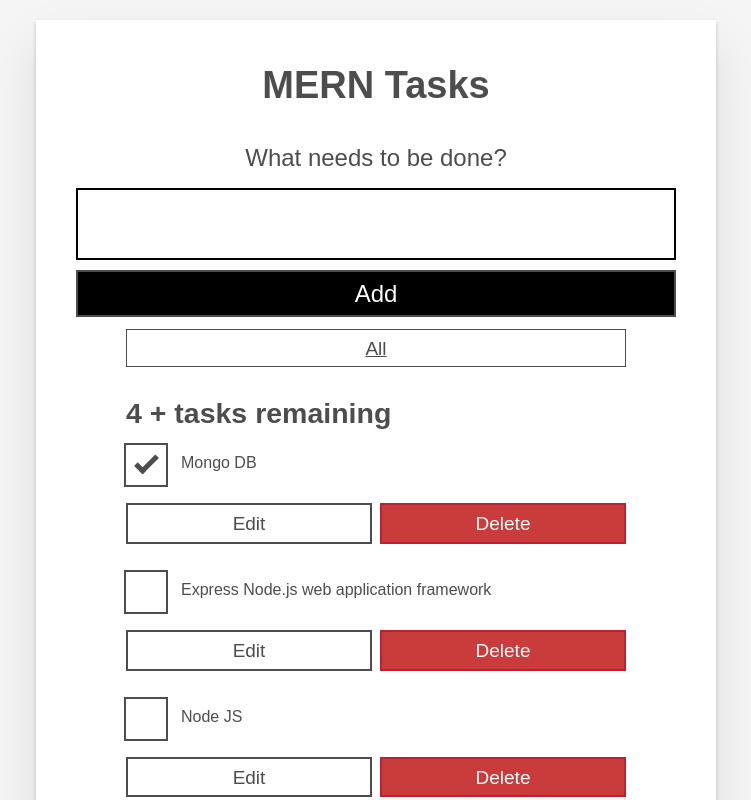
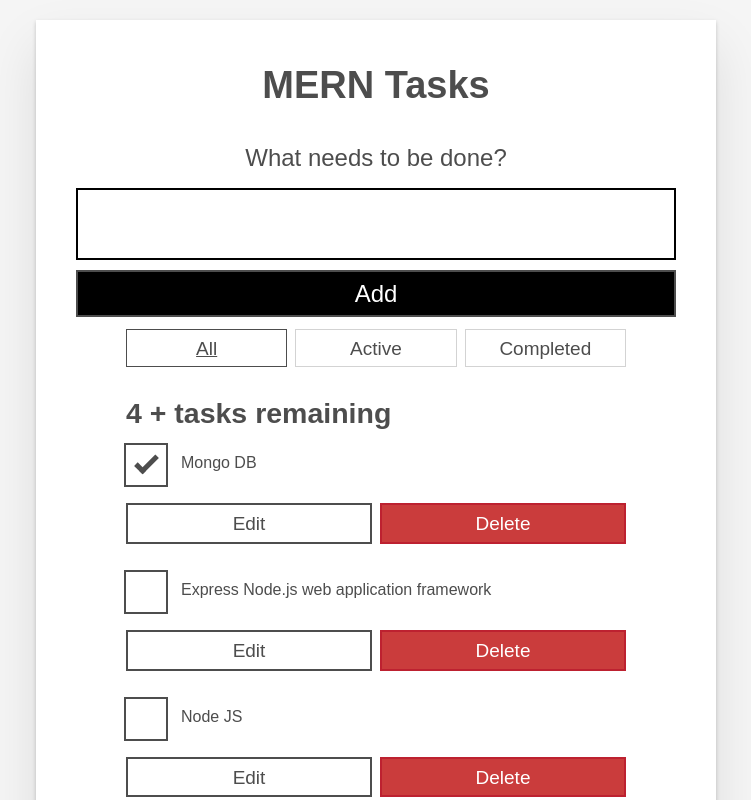
Before and after one commit to KendrickPC/mozilla-react-todo, a React (Create React App) app: page / in a window 1280 px wide. Shown: the top 800 px of the page, without its empty margins (264-1015 px from the left). Built offline with nearby package versions, Linux system fonts and the light colour scheme.

Commit message:
Filtering methods working properly

```diff
--- a/src/App.js
+++ b/src/App.js
@@ -4,8 +4,17 @@
 import { FilterButton }  from './components/FilterButton';
 import { nanoid } from 'nanoid';
 
+const FILTER_MAP = {
+  All: () => true,
+  Active: task => !task.completed,
+  Completed: task => task.completed
+}
+
+const FILTER_NAMES = Object.keys(FILTER_MAP);
+
 export function App(props) {
   const [tasks, setTasks] = useState(props.tasks);
+  const [filter, setFilter]= useState('All');
 
   function addTask(name) {
     const newTask = {id: "todo-" + nanoid(), name: name, completed: false};
@@ -37,9 +46,9 @@
     setTasks(editedTaskList);
   }
 
-
-
-  const taskList = tasks.map(task =>
+  const taskList = tasks
+  .filter(FILTER_MAP[filter])
+  .map(task =>
     <Todo
       name={task.name}
       id={task.id}
@@ -48,9 +57,17 @@
       toggleTaskCompleted={toggleTaskCompleted}
       deleteTask={deleteTask}
       editTask={editTask}
-    />);
+    />
+  );
 
-
+  const filterList = FILTER_NAMES.map(name => (
+    <FilterButton
+      key={name}
+      name={name}
+      isPressed={name === filter}
+      setFilter={setFilter}
+    />
+  ));
 
   const taskNouns = taskList.length !== 1 ? 'tasks' : 'task';
   const headingTask = `${taskList.length} + ${taskNouns} remaining`;
@@ -60,7 +77,7 @@
       <h1>MERN Tasks</h1>
         <Form addTask={addTask} />
       <div className="filters btn-group stack-exception">
-        <FilterButton />
+        {filterList}
       </div>
       <h2 id="list-heading">
         {headingTask}
--- a/src/components/FilterButton.js
+++ b/src/components/FilterButton.js
@@ -2,9 +2,14 @@
 
 export function FilterButton(props) {
   return (
-    <button type="button" className="btn toggle-btn" aria-pressed="true">
+    <button
+      type="button"
+      className="btn toggle-btn"
+      aria-pressed={props.isPressed}
+      onClick={() => props.setFilter(props.name)}
+    >
       <span className="visually-hidden">Show </span>
-      <span>all</span>
+      <span>{props.name}</span>
       <span className="visually-hidden"> tasks</span>
     </button>
   )
--- a/src/components/Todo.js
+++ b/src/components/Todo.js
@@ -1,9 +1,12 @@
-import React, { useState } from 'react';
+import React, { useState, useRef, useEffect } from 'react';
 
 
 export function Todo(props) {
   const [isEditing, setEditing] = useState(false);
   const [newName, setNewName]  = useState('');
+
+  const editFieldRef = useRef(null);
+  const editButtonRef = useRef(null);
 
   function handleChange(e) {
     setNewName(e.target.value)
@@ -31,6 +34,7 @@
           type="text"
           value={newName}
           onChange={handleChange}
+          ref={editFieldRef}
         />
       </div>
       <div className="btn-group">
@@ -60,7 +64,12 @@
           </label>
         </div>
         <div className="btn-group">
-          <button type="button" className="btn" onClick={() => setEditing(true)} >
+          <button
+            type="button"
+            className="btn"
+            onClick={() => setEditing(true)}
+            ref={editButtonRef}
+          >
             Edit <span className="visually-hidden">{props.name}</span>
           </button>
           <button
@@ -74,6 +83,12 @@
     </div>
   );
 
+  useEffect(() => {
+    console.log("side effect");
+  })
+
+  console.log("main render");
+
   return (
     <li className="todo" >{isEditing ? editingTemplate : viewTemplate}</li>
   );
```
Also changed, not shown: 1 other file (tests, documents, lock files or other folders).
